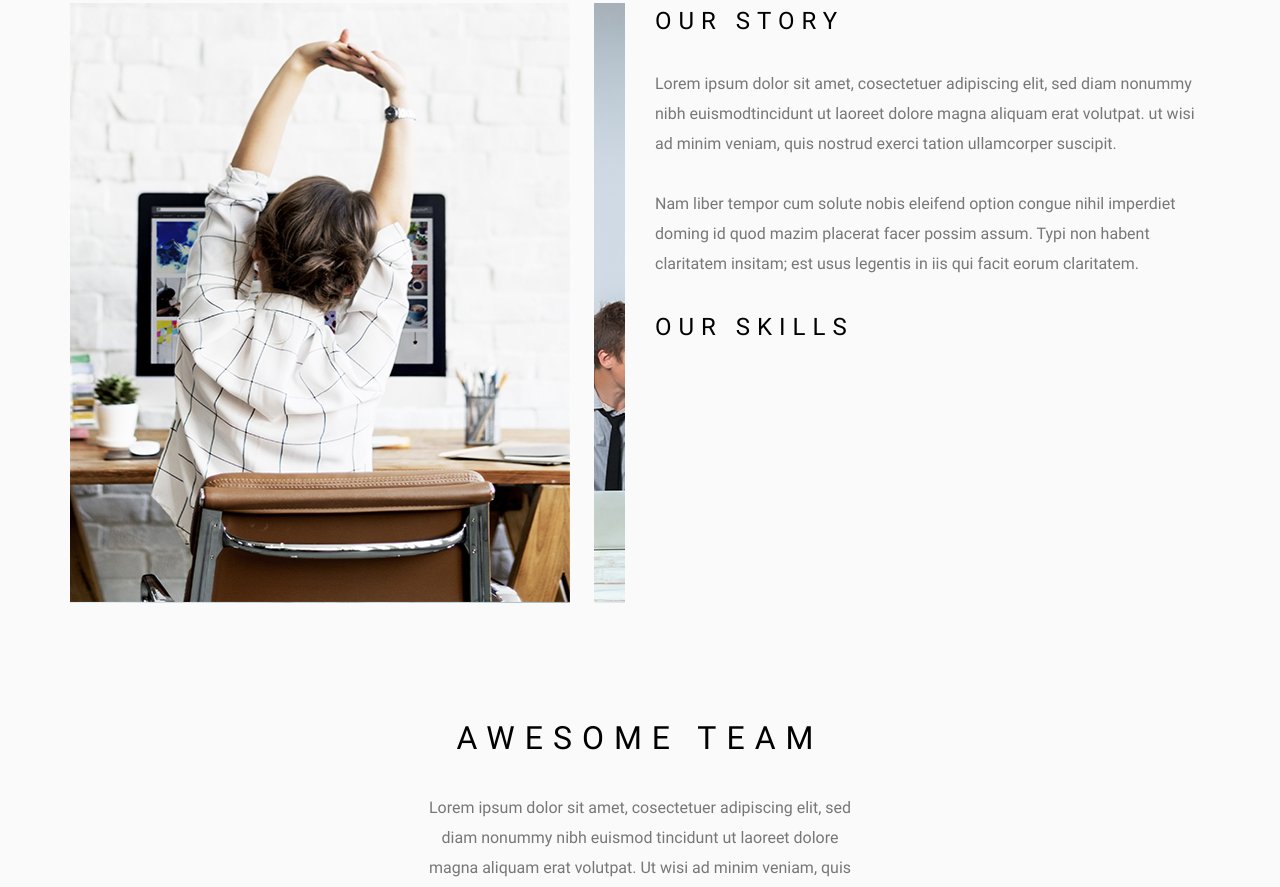
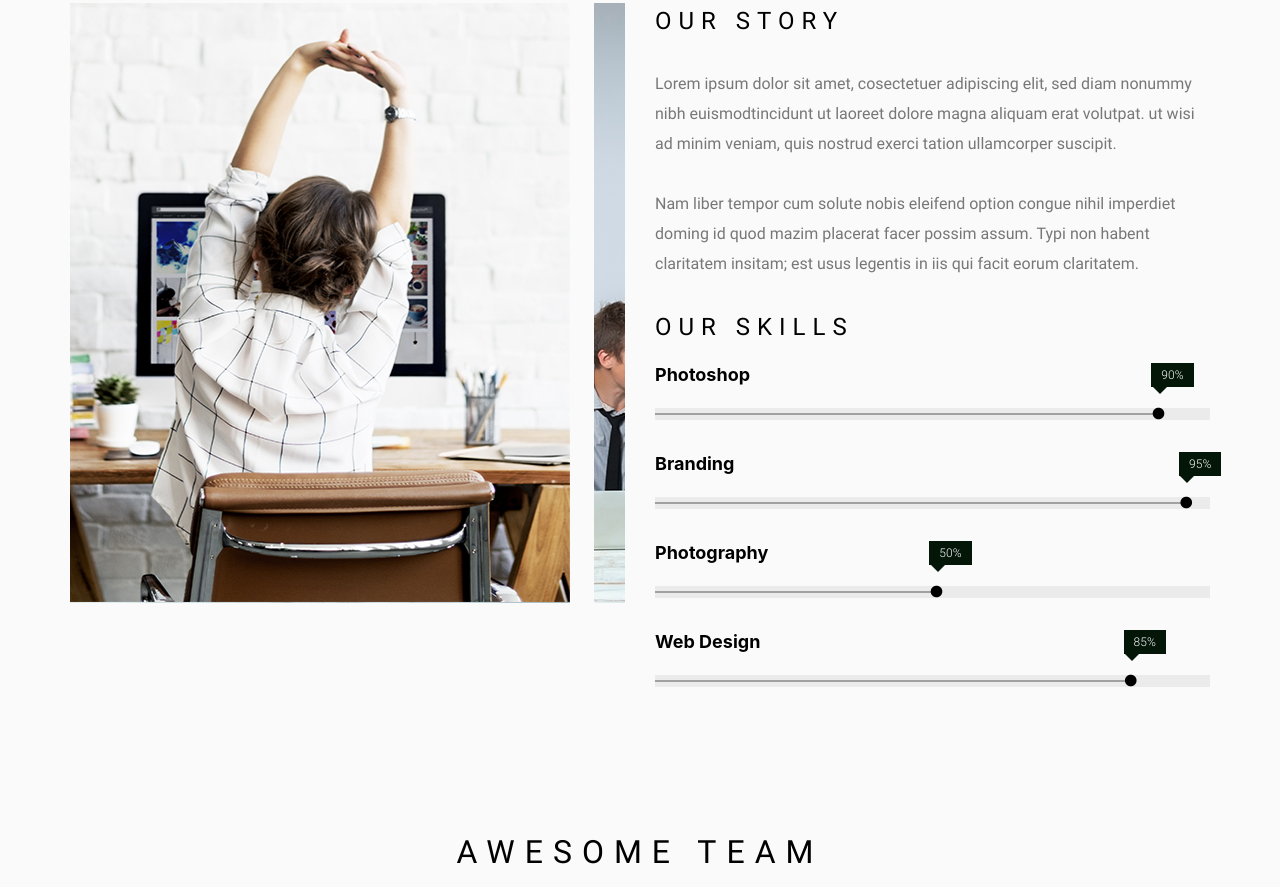
Before and after one commit to slavik3333/Lean, a website built with webpack: page app/about.html in a window 1280 px wide. Shown: the part 459-1346 px from the top of the page. Built offline with nearby package versions, Linux system fonts and the light colour scheme; a web font is replaced by a local one.

Commit message:
process bar

```diff
--- a/app/about.html
+++ b/app/about.html
@@ -67,8 +67,38 @@
                     <p>OUR SKILLS</p>
                 </div>
                 <div class="some-skills">
-
-
+                    <p class="progress-title">Photoshop</p>
+                    <div class="progress grey">
+                        <div class="progress-bar" style="width:90%;">
+                            <div class="progress-value">90%</div>
+                            <div class="arrow-down"></div>
+                            <div class="circle"><i class="fas fa-circle"></i></i></div>
+                        </div>
+                    </div>
+                    <p class="progress-title">Branding</p>
+                    <div class="progress grey">
+                        <div class="progress-bar" style="width:95%;">
+                            <div class="progress-value">95%</div>
+                            <div class="arrow-down"></div>
+                            <div class="circle"><i class="fas fa-circle"></i></i></div>
+                        </div>
+                    </div>
+                    <p class="progress-title">Photography</p>
+                    <div class="progress grey">
+                        <div class="progress-bar" style="width:50%;">
+                            <div class="progress-value">50%</div>
+                            <div class="arrow-down"></div>
+                            <div class="circle"><i class="fas fa-circle"></i></i></div>
+                        </div>
+                    </div>
+                    <p class="progress-title">Web Design</p>
+                    <div class="progress grey">
+                        <div class="progress-bar" style="width:85%;">
+                            <div class="progress-value">85%</div>
+                            <div class="arrow-down"></div>
+                            <div class="circle"><i class="fas fa-circle"></i></i></div>
+                        </div>
+                    </div>
 
                 </div>
             </div>
--- a/package.json
+++ b/package.json
@@ -38,6 +38,7 @@
     "cross-env": "^5.2.0",
     "jquery": "^3.3.1",
     "lodash": "^4.17.11",
-    "popper.js": "^1.14.7"
+    "popper.js": "^1.14.7",
+    "slick-carousel": "^1.8.1"
   }
 }
--- a/src/scss/about.scss
+++ b/src/scss/about.scss
@@ -44,6 +44,79 @@ main {
         color: #777777;
         margin: 30px 0 30px 0;
         line-height: 30px;
+      }
+    }
+    .some-skills {
+      .progress-title {
+        font-size: 18px;
+        font-weight: 700;
+        color: #000;
+        margin: 0 0 20px;
+      }
+
+      .progress {
+        height: 3px;
+        border-radius: 0;
+        margin-bottom: 30px;
+        overflow: visible;
+        box-shadow: none;
+        position: relative;
+        .progress-bar {
+          background:#a1a1a1;
+          height: 2px;
+          position: relative;
+          top: 5px;
+          box-shadow: none;
+          animation: animate-positive 2s;
+          .progress-value {
+            display: block;
+            font-family: "Roboto-Light";
+            font-size: 12px;
+            padding: 3px 10px;
+            color: #ffffff;
+            background-color: #041608;
+            position: absolute;
+            top: -50px;
+            right: -39px;
+          }
+          .arrow-down {
+            display: block;
+            position: absolute;
+            top: -27px;
+            right: -13px;
+            width: 0;
+            height: 0;
+            border-left: 8px solid transparent;
+            border-right: 8px solid transparent;
+            border-top: 8px solid #041608;
+          }
+          .circle {
+            color: #000000;
+            font-size: 12px;
+            font-weight: bold;
+            display: block;
+            position: absolute;
+            top: -8px;
+            right: -10px;
+          }
+        }
+
+      }
+      .progress.grey {
+        background: #ebebeb;
+        height: 12px;
+      }
+
+      @-webkit-keyframes animate-positive {
+        0% {
+          width: 0%;
+        }
+      }
+
+      @keyframes animate-positive {
+        0% {
+          width: 0%;
+        }
       }
     }
   }
--- a/src/scss/portfolio.scss
+++ b/src/scss/portfolio.scss
@@ -151,11 +151,20 @@ main {
     .p-share {
       display: flex;
       margin-bottom: 15px;
+      .arrow-left {
+        width: 0;
+        height: 0;
+        margin: auto;
+        margin-right: 0;
+        margin-left: 10px;
+        border-top: 10px solid transparent;
+        border-bottom: 10px solid transparent;
 
+        border-right: 10px solid #e1e1e1;
+      }
       .p-social-media {
         display: flex;
         align-items: center;
-        margin-left: 20px;
         background-color: #e1e1e1;
 
         a {
--- a/src/scss/style.scss
+++ b/src/scss/style.scss
@@ -4,3 +4,5 @@
 @import "portfolio.scss";
 @import "blog.scss";
 @import "~bootstrap/scss/bootstrap";
+@import "~slick-carousel/slick/slick";
+@import "~slick-carousel/slick/slick-theme";
```
Also changed, not shown: app/portfolio.html (+7 -0 lines), dist/css/app.css, src/js/app.js (line endings or trailing spaces), 2 other files.
